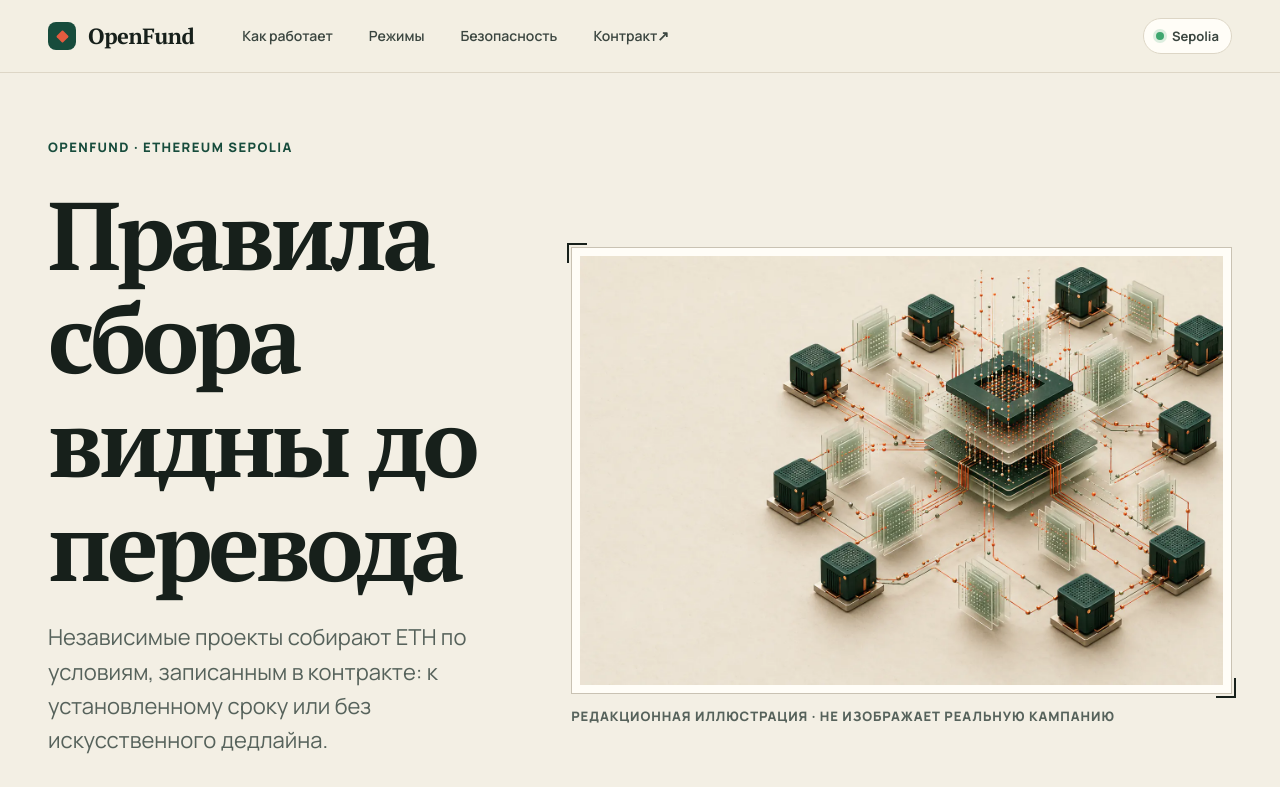
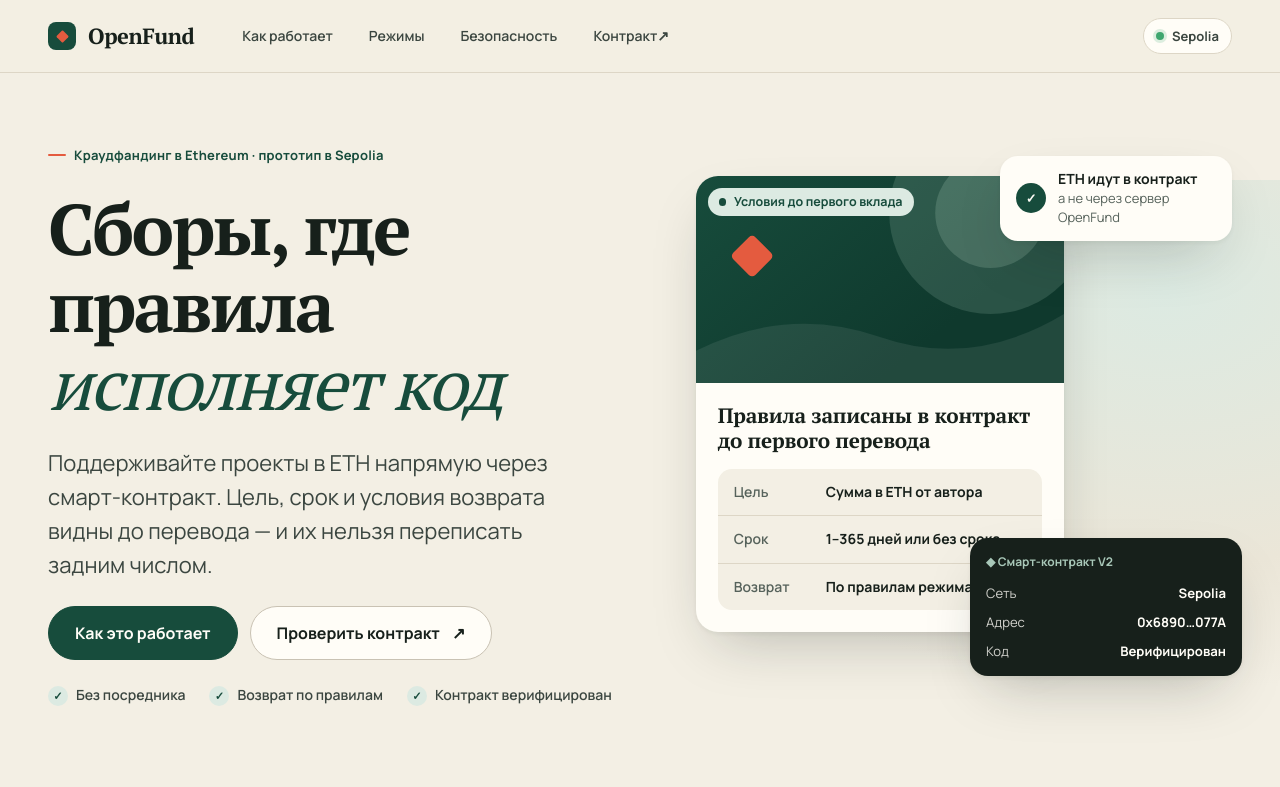
Before and after one commit to Ilja-Prihach/web3-crowdfund, a Next.js app in the folder frontend/: page / in a window 1280 px wide. Shown: the top 787 px of the page. Built offline with nearby package versions, Linux system fonts and the light colour scheme.

Commit message:
feat: rebuild hero as contract rules collage
Replace the protocol diagram and raster asset with the mockup collage: copy column, rules card, transfer toast and contract facts. Add ButtonLink with a shared class helper, a large button size and an eyebrow mixin.

```diff
--- a/frontend/src/shared/styles/_mixins.scss
+++ b/frontend/src/shared/styles/_mixins.scss
@@ -18,6 +18,25 @@
   }
 }
 
+@mixin eyebrow {
+  display: inline-flex;
+  align-items: center;
+  gap: var(--space-2);
+  color: var(--color-forest);
+  font-size: var(--font-size-small);
+  font-weight: 700;
+  letter-spacing: 0.02em;
+
+  &::before {
+    flex: none;
+    width: 1.125rem;
+    height: 2px;
+    border-radius: 2px;
+    background: var(--color-cinnabar);
+    content: "";
+  }
+}
+
 @mixin visually-hidden {
   position: absolute;
   width: 1px;
--- a/frontend/src/shared/ui/Button/Button.module.scss
+++ b/frontend/src/shared/ui/Button/Button.module.scss
@@ -11,6 +11,7 @@
   font-weight: 700;
   line-height: 1.2;
   text-align: center;
+  text-decoration: none;
   white-space: nowrap;
   cursor: pointer;
   transition:
@@ -76,6 +77,12 @@
   min-height: 3rem;
 }
 
+.large {
+  min-height: 3.375rem;
+  padding-inline: 1.625rem;
+  font-size: 1rem;
+}
+
 .fullWidth {
   width: 100%;
 }
--- a/frontend/src/shared/ui/Button/Button.tsx
+++ b/frontend/src/shared/ui/Button/Button.tsx
@@ -2,8 +2,27 @@
 
 import styles from "./Button.module.scss";
 
-type ButtonVariant = "primary" | "accent" | "secondary" | "quiet";
-type ButtonSize = "compact" | "regular";
+export type ButtonVariant = "primary" | "accent" | "secondary" | "quiet";
+export type ButtonSize = "compact" | "regular" | "large";
+
+type ButtonStyleOptions = {
+  className?: string;
+  fullWidth: boolean;
+  size: ButtonSize;
+  variant: ButtonVariant;
+};
+
+export function getButtonClassName({ className, fullWidth, size, variant }: ButtonStyleOptions) {
+  return [
+    styles.button,
+    styles[variant],
+    styles[size],
+    fullWidth ? styles.fullWidth : undefined,
+    className,
+  ]
+    .filter(Boolean)
+    .join(" ");
+}
 
 type ButtonProps = ButtonHTMLAttributes<HTMLButtonElement> & {
   variant?: ButtonVariant;
@@ -23,15 +42,7 @@
   variant = "primary",
   ...props
 }: ButtonProps) {
-  const buttonClassName = [
-    styles.button,
-    styles[variant],
-    styles[size],
-    fullWidth ? styles.fullWidth : undefined,
-    className,
-  ]
-    .filter(Boolean)
-    .join(" ");
+  const buttonClassName = getButtonClassName({ className, fullWidth, size, variant });
 
   return (
     <button
--- /dev/null
+++ b/frontend/src/shared/ui/Button/ButtonLink.tsx
@@ -0,0 +1,25 @@
+import type { AnchorHTMLAttributes } from "react";
+
+import { getButtonClassName, type ButtonSize, type ButtonVariant } from "./Button";
+
+type ButtonLinkProps = AnchorHTMLAttributes<HTMLAnchorElement> & {
+  href: string;
+  variant?: ButtonVariant;
+  size?: ButtonSize;
+  fullWidth?: boolean;
+};
+
+export function ButtonLink({
+  children,
+  className,
+  fullWidth = false,
+  size = "regular",
+  variant = "primary",
+  ...props
+}: ButtonLinkProps) {
+  return (
+    <a {...props} className={getButtonClassName({ className, fullWidth, size, variant })}>
+      {children}
+    </a>
+  );
+}
--- a/frontend/src/widgets/HeroSection/HeroSection.module.scss
+++ b/frontend/src/widgets/HeroSection/HeroSection.module.scss
@@ -3,7 +3,6 @@
 
 .hero {
   overflow: hidden;
-  border-bottom: var(--border-width) solid var(--color-border);
 }
 
 .inner {
@@ -20,25 +19,24 @@
   gap: var(--space-5);
 }
 
-.kicker,
-.caption,
-.fact dt {
-  color: var(--color-forest);
-  font-size: var(--font-size-small);
-  font-weight: 800;
-  letter-spacing: 0.11em;
-  text-transform: uppercase;
+.eyebrow {
+  @include mixins.eyebrow;
 }
 
 .title {
-  max-width: 10ch;
-  font-size: clamp(3rem, 12vw, 6.75rem);
-  letter-spacing: -0.045em;
+  font-size: var(--font-size-title);
+  letter-spacing: -0.035em;
+
+  em {
+    color: var(--color-forest);
+    font-style: italic;
+    font-weight: 400;
+  }
 }
 
 .lead {
-  max-width: 38rem;
-  color: var(--color-text-muted);
+  max-width: 36rem;
+  color: var(--color-text-soft);
   font-size: var(--font-size-lead);
   line-height: 1.55;
 }
@@ -47,154 +45,247 @@
   display: flex;
   flex-wrap: wrap;
   gap: var(--space-3);
-  margin-top: var(--space-2);
 }
 
-.primaryAction,
-.secondaryAction {
+.proof {
+  display: flex;
+  flex-wrap: wrap;
+  gap: var(--space-2) var(--space-5);
+  color: var(--color-text-soft);
+  font-size: var(--font-size-label);
+  font-weight: 600;
+  list-style: none;
+
+  li {
     display: inline-flex;
     align-items: center;
-  justify-content: center;
-  min-height: 3rem;
-  padding: var(--space-3) var(--space-5);
-  border: var(--border-width) solid var(--color-forest);
-  border-radius: var(--radius-sm);
-  font-size: var(--font-size-label);
-  font-weight: 750;
-  line-height: 1.2;
-  text-align: center;
-  text-decoration: none;
-  transition:
-    color var(--transition-fast) ease,
-    background-color var(--transition-fast) ease,
-    transform var(--transition-fast) ease;
+    gap: var(--space-2);
+  }
 
-  &:hover {
-    transform: translateY(-1px);
+  li::before {
+    display: grid;
+    place-items: center;
+    width: 1.25rem;
+    height: 1.25rem;
+    border-radius: var(--radius-round);
+    color: var(--color-forest);
+    background: var(--color-mint-tint);
+    font-size: 0.7rem;
+    font-weight: 800;
+    content: "✓" / "";
   }
 }
 
-.primaryAction {
-  color: var(--color-surface);
-  background: var(--color-forest);
+.stage {
+  position: relative;
+  margin: 0;
 
-  &:hover {
-    background: var(--color-forest-strong);
+  &::before {
+    position: absolute;
+    inset: 0 calc(var(--page-gutter) * -1);
+    border-radius: 2.5rem;
+    background: radial-gradient(
+      120% 90% at 70% 20%,
+      var(--color-mint-tint) 0%,
+      var(--color-surface-muted) 55%,
+      transparent 80%
+    );
+    content: "";
   }
 }
 
-.secondaryAction {
-  color: var(--color-forest);
+.rulesCard {
+  position: relative;
+  overflow: hidden;
+  width: min(84%, 23rem);
+  border-radius: var(--radius-lg);
+  background: var(--color-surface);
+  box-shadow: var(--shadow-lg);
+}
 
-  &:hover {
-    color: var(--color-surface);
-    background: var(--color-forest);
+.cover {
+  position: relative;
+  aspect-ratio: 16 / 9;
+  background: linear-gradient(140deg, var(--color-forest), var(--color-forest-strong) 70%);
+
+  svg {
+    position: absolute;
+    inset: 0;
+    width: 100%;
+    height: 100%;
   }
 }
 
-.visual {
-  display: grid;
-  gap: var(--space-3);
-  min-width: 0;
-  margin: 0;
-}
-
-.imageFrame {
-  position: relative;
-  padding: var(--space-2);
-  border: var(--border-width) solid var(--color-border);
-  background: var(--color-surface);
-
-  &::before,
-  &::after {
+.coverChip {
   position: absolute;
-    z-index: 1;
-    width: 1.25rem;
-    height: 1.25rem;
-    border-color: var(--color-cinnabar);
-    content: "";
-    pointer-events: none;
-  }
+  top: var(--space-3);
+  left: var(--space-3);
+  display: inline-flex;
+  align-items: center;
+  gap: var(--space-2);
+  min-height: 1.75rem;
+  padding-inline: 0.7rem;
+  border-radius: var(--radius-round);
+  color: var(--color-forest);
+  background: var(--color-mint-tint);
+  font-size: 0.78rem;
+  font-weight: 700;
 
   &::before {
-    top: -5px;
-    left: -5px;
-    border-top: 2px solid;
-    border-left: 2px solid;
-  }
-
-  &::after {
-    right: -5px;
-    bottom: -5px;
-    border-right: 2px solid;
-    border-bottom: 2px solid;
+    width: 0.45rem;
+    height: 0.45rem;
+    border-radius: var(--radius-round);
+    background: currentcolor;
+    content: "";
   }
 }
 
-.image {
-  width: 100%;
-  height: auto;
+.rulesBody {
+  display: grid;
+  gap: var(--space-4);
+  padding: 1.25rem 1.375rem 1.375rem;
 }
 
-.caption {
-  color: var(--color-text-muted);
-  letter-spacing: 0.07em;
+.rulesTitle {
+  font-family: var(--font-editorial), serif;
+  font-size: 1.3rem;
+  font-weight: 700;
+  line-height: 1.2;
+  letter-spacing: -0.01em;
 }
 
-.facts {
+.rules {
   display: grid;
-  border-top: var(--border-width) solid var(--color-border);
-  border-left: var(--border-width) solid var(--color-border);
+  border-radius: var(--radius-md);
+  background: var(--color-paper);
+
+  div {
+    display: grid;
+    grid-template-columns: 5rem minmax(0, 1fr);
+    gap: var(--space-3);
+    padding: var(--space-3) var(--space-4);
+    font-size: var(--font-size-label);
   }
 
-.fact {
-  display: grid;
-  gap: var(--space-1);
-  padding: var(--space-4);
-  border-right: var(--border-width) solid var(--color-border);
-  border-bottom: var(--border-width) solid var(--color-border);
+  div + div {
+    border-top: var(--border-width) solid var(--color-border-soft);
+  }
 
   dt {
     color: var(--color-text-muted);
-    letter-spacing: 0.05em;
+    font-weight: 600;
   }
 
   dd {
-    margin: 0;
-    font-weight: 750;
+    font-weight: 700;
   }
 }
 
-@include mixins.from-small {
-  .facts {
-    grid-template-columns: repeat(3, minmax(0, 1fr));
+.toast {
+  position: absolute;
+  z-index: 1;
+  top: 6.25rem;
+  right: -0.375rem;
+  display: flex;
+  align-items: center;
+  gap: var(--space-3);
+  max-width: 14.5rem;
+  padding: 0.875rem 1rem;
+  border-radius: 1.125rem;
+  background: var(--color-surface);
+  box-shadow: var(--shadow-lg);
+  font-size: var(--font-size-label);
+  line-height: 1.35;
+
+  strong {
+    display: block;
+  }
+}
+
+.toastIcon {
+  display: grid;
+  flex: none;
+  place-items: center;
+  width: 1.875rem;
+  height: 1.875rem;
+  border-radius: var(--radius-round);
+  color: var(--color-surface);
+  background: var(--color-forest);
+  font-size: 0.8rem;
+  font-weight: 800;
+}
+
+.toastNote {
+  color: var(--color-text-muted);
+  font-size: var(--font-size-small);
+}
+
+.contractCard {
+  display: none;
+}
+
+.contractLabel {
+  color: var(--color-mint);
+  font-size: 0.75rem;
+  font-weight: 700;
+}
+
+.contractFacts {
+  display: grid;
+  gap: var(--space-2);
+
+  div {
+    display: flex;
+    justify-content: space-between;
+    gap: var(--space-3);
+  }
+
+  dd {
+    color: var(--color-surface);
+    font-weight: 700;
   }
 }
 
 @include mixins.from-medium {
   .inner {
-    grid-template-columns: minmax(0, 0.82fr) minmax(28rem, 1.18fr);
+    grid-template-columns: minmax(0, 1.05fr) minmax(0, 1fr);
     align-items: center;
-    gap: var(--space-7) clamp(2rem, 5vw, 6rem);
-    padding-block: var(--space-8);
+    gap: var(--space-8);
+    padding-block: 4.5rem 6rem;
   }
 
-  .title {
-    font-size: clamp(4.5rem, 7.5vw, 7.25rem);
-  }
+  .stage {
+    min-height: 33.75rem;
 
-  .facts {
-    grid-column: 1 / -1;
+    &::before {
+      inset: var(--space-5) -7.5rem -2.5rem var(--space-7);
     }
   }
 
-@media (prefers-reduced-motion: reduce) {
-  .primaryAction,
-  .secondaryAction {
-    transition: none;
+  .rulesCard {
+    position: absolute;
+    top: 1.25rem;
+    left: 0.625rem;
+  }
 
-    &:hover {
-      transform: none;
+  .toast {
+    top: 0;
+    right: 0;
+  }
+
+  .contractCard {
+    position: absolute;
+    z-index: 1;
+    right: -0.625rem;
+    bottom: 1.25rem;
+    display: grid;
+    gap: var(--space-3);
+    width: 17rem;
+    padding: 0.875rem 1rem;
+    border-radius: 1.125rem;
+    color: rgb(255 253 247 / 80%);
+    background: var(--color-text);
+    box-shadow: var(--shadow-lg);
+    font-size: 0.82rem;
   }
 }
-}
--- a/frontend/src/widgets/HeroSection/HeroSection.tsx
+++ b/frontend/src/widgets/HeroSection/HeroSection.tsx
@@ -1,71 +1,116 @@
-import Image from "next/image";
+import { ButtonLink } from "@/shared/ui/Button/ButtonLink";
 
-import heroImage from "./assets/hero.webp";
 import styles from "./HeroSection.module.scss";
 
 const contractUrl =
   "https://sepolia.etherscan.io/address/0x68905C4394c10c37b1D3b2f7bB3342EAFF5a077A";
+
+const proofPoints = ["Без посредника", "Возврат по правилам", "Контракт верифицирован"];
+
+const contractRules = [
+  { term: "Цель", value: "Сумма в ETH от автора" },
+  { term: "Срок", value: "1–365 дней или без срока" },
+  { term: "Возврат", value: "По правилам режима" },
+];
+
+const contractFacts = [
+  { term: "Сеть", value: "Sepolia" },
+  { term: "Адрес", value: "0x6890…077A" },
+  { term: "Код", value: "Верифицирован" },
+];
 
 export function HeroSection() {
   return (
     <section aria-labelledby="hero-title" className={styles.hero}>
       <div className={styles.inner}>
         <div className={styles.content}>
-          <p className={styles.kicker}>OpenFund · Ethereum Sepolia</p>
+          <p className={styles.eyebrow}>Краудфандинг в Ethereum · прототип в Sepolia</p>
           <h1 className={styles.title} id="hero-title">
-            Правила сбора видны до перевода
+            Сборы, где правила <em>исполняет код</em>
           </h1>
           <p className={styles.lead}>
-            Независимые проекты собирают ETH по условиям, записанным в контракте: к
-            установленному сроку или без искусственного дедлайна.
+            Поддерживайте проекты в ETH напрямую через смарт-контракт. Цель, срок и
+            условия возврата видны до перевода — и их нельзя переписать задним числом.
           </p>
 
           <div className={styles.actions}>
-            <a className={styles.primaryAction} href="#funding-modes">
-              Разобраться в режимах
-            </a>
-            <a
-              aria-label="Открыть контракт V2 в Etherscan — откроется в новой вкладке"
-              className={styles.secondaryAction}
+            <ButtonLink href="#how-it-works" size="large">
+              Как это работает
+            </ButtonLink>
+            <ButtonLink
+              aria-label="Проверить контракт V2 в Etherscan — откроется в новой вкладке"
               href={contractUrl}
               rel="noreferrer"
+              size="large"
               target="_blank"
+              variant="secondary"
             >
               Проверить контракт <span aria-hidden="true">↗</span>
-            </a>
+            </ButtonLink>
           </div>
+
+          <ul className={styles.proof}>
+            {proofPoints.map((point) => (
+              <li key={point}>{point}</li>
+            ))}
+          </ul>
         </div>
 
-        <figure className={styles.visual}>
-          <div className={styles.imageFrame}>
-            <Image
-              alt="Распределённые вычислительные узлы, соединённые линиями транзакций и слоями публичного реестра"
-              className={styles.image}
-              placeholder="blur"
-              preload
-              sizes="(max-width: 959px) calc(100vw - 2rem), (max-width: 1440px) 56vw, 780px"
-              src={heroImage}
-            />
+        <figure aria-label="Правила смарт-контракта OpenFund" className={styles.stage}>
+          <div className={styles.rulesCard}>
+            <div aria-hidden="true" className={styles.cover}>
+              <svg preserveAspectRatio="xMidYMid slice" viewBox="0 0 400 225">
+                <circle cx="320" cy="40" fill="rgb(168 199 184 / 18%)" r="110" />
+                <circle cx="320" cy="40" fill="rgb(168 199 184 / 22%)" r="60" />
+                <path d="M0 190 Q100 140 200 175 T400 150 V225 H0Z" fill="rgb(255 253 247 / 8%)" />
+                <rect
+                  fill="#e45b3f"
+                  height="34"
+                  rx="5"
+                  transform="rotate(45 61 87)"
+                  width="34"
+                  x="44"
+                  y="70"
+                />
+              </svg>
+              <span className={styles.coverChip}>Условия до первого вклада</span>
+            </div>
+
+            <div className={styles.rulesBody}>
+              <p className={styles.rulesTitle}>Правила записаны в контракт до первого перевода</p>
+              <dl className={styles.rules}>
+                {contractRules.map((rule) => (
+                  <div key={rule.term}>
+                    <dt>{rule.term}</dt>
+                    <dd>{rule.value}</dd>
+                  </div>
+                ))}
+              </dl>
+            </div>
           </div>
-          <figcaption className={styles.caption}>
-            Редакционная иллюстрация · не изображает реальную кампанию
-          </figcaption>
+
+          <p className={styles.toast}>
+            <span aria-hidden="true" className={styles.toastIcon}>
+              ✓
+            </span>
+            <span>
+              <strong>ETH идут в контракт</strong>
+              <span className={styles.toastNote}>а не через сервер OpenFund</span>
+            </span>
+          </p>
+
+          <div className={styles.contractCard}>
+            <p className={styles.contractLabel}>◆ Смарт-контракт V2</p>
+            <dl className={styles.contractFacts}>
+              {contractFacts.map((fact) => (
+                <div key={fact.term}>
+                  <dt>{fact.term}</dt>
+                  <dd>{fact.value}</dd>
+                </div>
+              ))}
+            </dl>
+          </div>
         </figure>
-
-        <dl className={styles.facts}>
-          <div className={styles.fact}>
-            <dt>Режимы</dt>
-            <dd>К сроку / открытая цель</dd>
-          </div>
-          <div className={styles.fact}>
-            <dt>Расчёты</dt>
-            <dd>Только ETH</dd>
-          </div>
-          <div className={styles.fact}>
-            <dt>Источник истины</dt>
-            <dd>Контракт V2</dd>
-          </div>
-        </dl>
       </div>
     </section>
   );
```
Also changed, not shown: frontend/src/widgets/HeroSection/assets/README.md (deleted), frontend/src/widgets/HeroSection/assets/hero.webp (deleted). Lines whose indentation alone changed are shown as unchanged.
